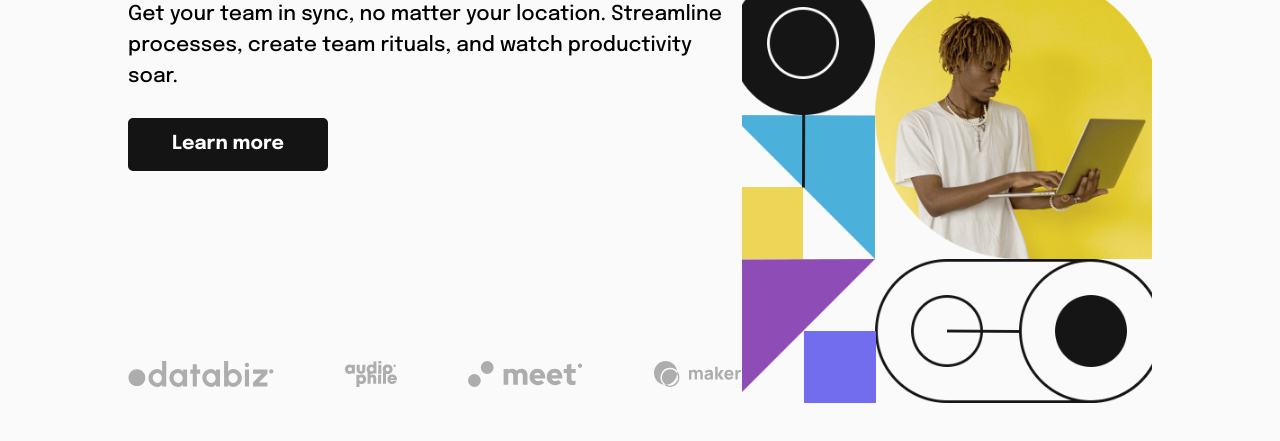
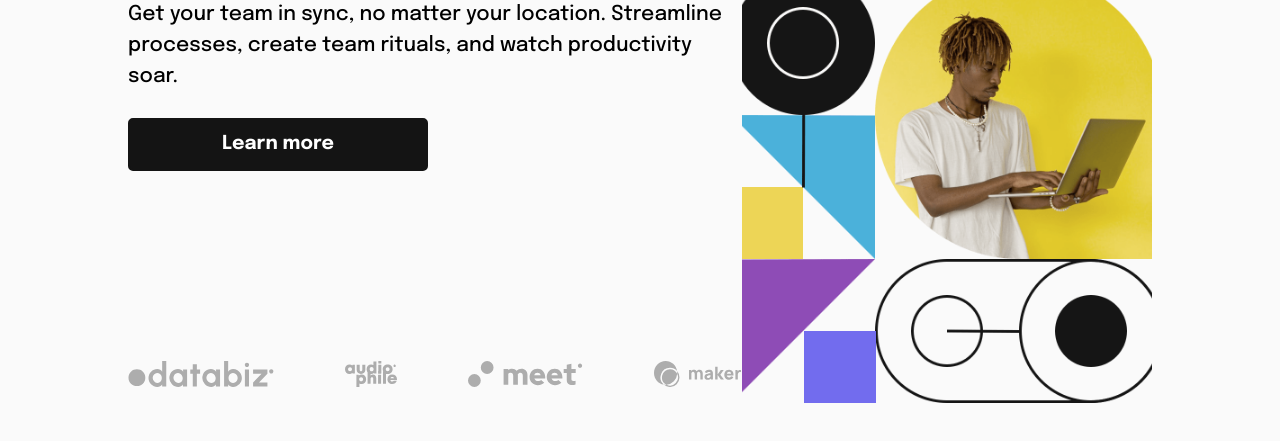
Before and after one commit to charlymora332/snap, a plain HTML site: page index.html in a window 1280 px wide. Shown: the part 325-766 px from the top of the page. Drawn offline with nearby package versions, Linux system fonts and the light colour scheme.

Commit message:
Update estilos.css

```diff
--- a/estilos.css
+++ b/estilos.css
@@ -354,10 +354,10 @@ main {
     font-size: 1.5rem;
     font-weight: 600;
     color: var(--color-blanco);
-    display: inline-block;
+    display: inline;
     text-align: center;
     width: auto;
-    max-width: 200px;
+    max-width: 300px;
     padding: 10px 20px;
     background-color: var(--color-gris-oscuro);
     text-decoration: none;
```
